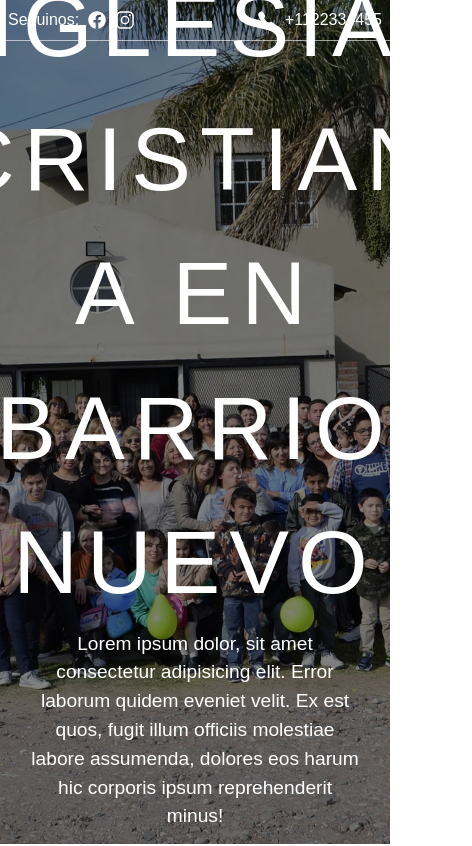
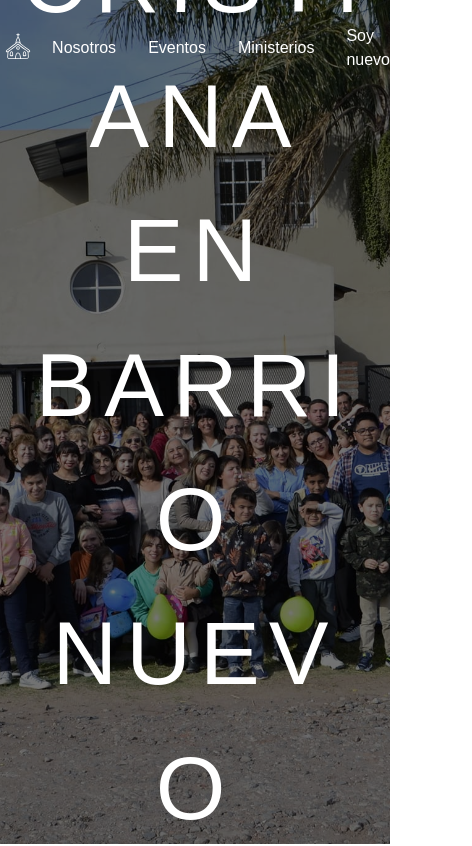
Before and after one commit to Agus9217/church-project, a Next.js app: page / in a window 390 px wide. Shown: the top 846 px of the page, 472 px wide, since content can reach past the window. Built offline with nearby package versions, Linux system fonts and the light colour scheme.

Commit message:
Adaptando Navbar y Hero
Falta hacer responsive el navbar y el hero

```diff
--- a/src/app/components/hero/Hero.tsx
+++ b/src/app/components/hero/Hero.tsx
@@ -2,7 +2,6 @@
 
 import { Box, Button, Img, Stack, Text } from '@chakra-ui/react'
 import { motion } from 'framer-motion'
-import React from 'react'
 
 export const Hero = () => {
 
@@ -17,7 +16,7 @@ export const Hero = () => {
         w={'100%'}
         h={'100dvh'}
         objectFit={'cover'}
-        filter={'brightness(50%)'}
+        filter={'brightness(45%)'}
       />
       <Box
         position={'absolute'}
@@ -26,6 +25,8 @@ export const Hero = () => {
         transform={'translate(-50%, -50%)'}
         color={'white'}
         textAlign={'center'}
+        maxW={'90%'}
+        w={'100%'}
       >
         <MotionComponent
           as={Text}
@@ -33,7 +34,7 @@ export const Hero = () => {
           fontWeight={400}
           fontStyle={'italic'}
           fontSize={'1.4rem'}
-          textShadow={'lg'}
+          textShadow={'xl'}
           initial={{ opacity: 0, y: 30 }}
           animate={{ opacity: 1, y: 0 }}
           transition={{ duration: 1, type: 'linear' }}
@@ -47,7 +48,7 @@ export const Hero = () => {
           textTransform={'uppercase'}
           fontWeight={500}
           letterSpacing={9}
-          textShadow={'lg'}
+          textShadow={'xl'}
           initial={{ opacity: 0, y: 15 }}
           animate={{ opacity: 1, y: 0 }}
           transition={{ duration: 1, type: 'linear' }}
@@ -59,7 +60,7 @@ export const Hero = () => {
           textAlign={'center'}
           maxW={'60%'}
           fontSize={'1.2rem'}
-          textShadow={'lg'}
+          textShadow={'xl'}
           initial={{ opacity: 0, y: 30 }}
           animate={{ opacity: 1, y: 0 }}
           transition={{ duration: 1, type: 'linear' }}
@@ -74,6 +75,7 @@ export const Hero = () => {
           initial={{ opacity: 0, y: 30 }}
           animate={{ opacity: 1, y: 0 }}
           transition={{ duration: 1, type: 'linear' }}
+          rounded={'none'}
         >
           Ver más
         </MotionComponent>
--- /dev/null
+++ b/src/app/components/navbar/DesktopNavbar.tsx
@@ -0,0 +1,21 @@
+import { ListItem, UnorderedList } from "@chakra-ui/react"
+import { navItem } from "./nav-item"
+
+export const DesktopNavbar = () => {
+  return (
+    <UnorderedList
+      display={'flex'}
+      alignItems={'center'}
+      styleType={'none'}
+      gap={8}
+    >
+      {
+        navItem.map(item => (
+          <ListItem key={item.label}>
+            {item.label}
+          </ListItem>
+        ))
+      }
+    </UnorderedList>
+  )
+}
--- a/src/app/components/navbar/Navbar.tsx
+++ b/src/app/components/navbar/Navbar.tsx
@@ -1,50 +1,50 @@
-import { Flex, Divider, Text, VStack } from "@chakra-ui/react"
-import { IoLogoFacebook, IoLogoInstagram, IoCall } from "react-icons/io5";
+import { Flex, HStack } from "@chakra-ui/react"
+import { DesktopNavbar } from "./DesktopNavbar";
+import Image from "next/image";
 
 export const Navbar = () => {
   return (
-    <VStack
+    <HStack
+      justifyContent={'space-between'}
+      alignItems={'center'}
       as={'header'}
       spacing={0}
       w={'100%'}
-      minH={'70px'}
+      minH={'60px'}
       pos={'fixed'}
       color={'white'}
       zIndex={1000}
     >
       <Flex
-        w={'100%'}
-        justifyContent={'space-between'}
+        justifyContent={'center'}
         alignItems={'center'}
-        p={2}
+        maxW={'150px'}
+        flexGrow={1}
       >
+        <Image
+          src={'/worship-church.svg'}
+          alt={'Logo de la iglesia'}
+          width={50}
+          height={50}
+        />
+      </Flex>
       <Flex
+        as={'nav'}
+        py={6}
+        justifyContent={'center'}
         alignItems={'center'}
+        flexGrow={2}
       >
-          <Text>
-            Seguinos:
-          </Text>
-          <Flex
-            alignItems={'center'}
-            gap={2}
-            ml={2}
-          >
-            <IoLogoFacebook size={'20px'} />
-            <IoLogoInstagram size={'20px'} />
-          </Flex>
+        <DesktopNavbar />
       </Flex>
       <Flex
         alignItems={'center'}
-          gap={2}
+        justifyContent={'center'}
+        maxW={'150px'}
+        flexGrow={1}
       >
-          <IoCall size={'20px'} />
-          +1122334455
       </Flex>
-      </Flex>
-      <Divider
-        borderColor={'white'}
-      />
 
-    </VStack>
+    </HStack>
   )
 }
--- a/src/app/page.tsx
+++ b/src/app/page.tsx
@@ -1,4 +1,3 @@
-import { Heading } from "@chakra-ui/react";
 import { Hero } from "./components";
 
 export default function HomePage() {
```
Lines whose indentation alone changed are shown as unchanged.
